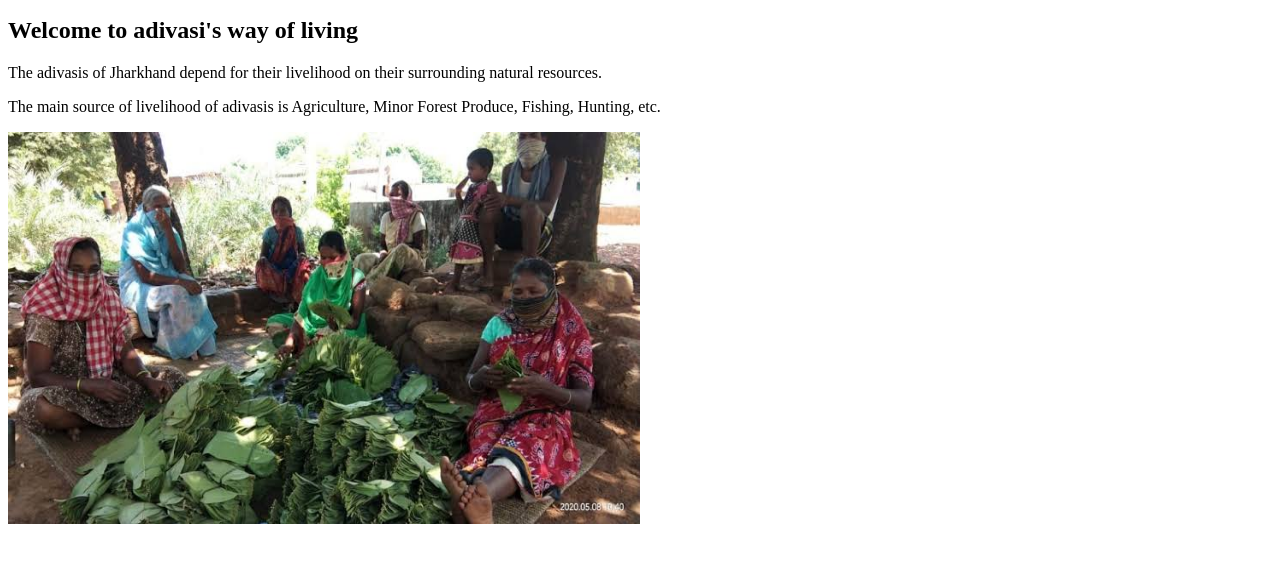
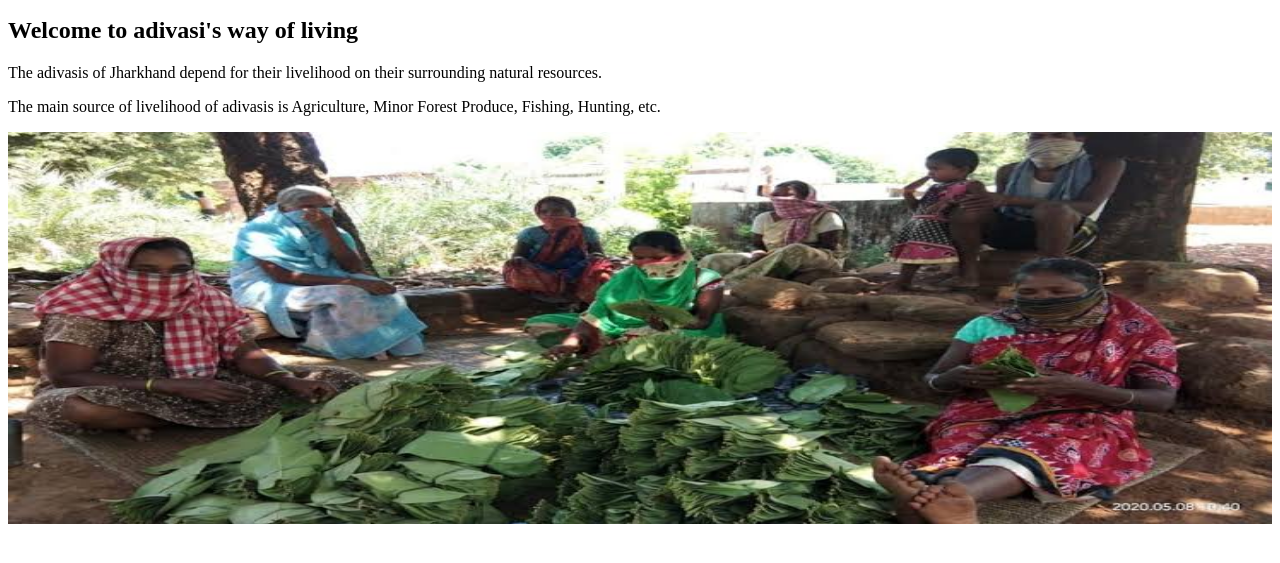
Before and after one commit to mahtoanup/Anup-Kumar-Mahto, a plain HTML site: page livelihood.html in a window 1280 px wide. Shown: the part 189-752 px from the top of the page. Drawn offline with Linux system fonts and the light colour scheme.

Commit message:
Update livelihood.html

```diff
--- a/livelihood.html
+++ b/livelihood.html
@@ -26,6 +26,6 @@ The adivasis of Jharkhand depend for their livelihood on their surrounding natur
 <p>
 The main source of livelihood of adivasis is Agriculture, Minor Forest Produce, Fishing, Hunting, etc.
 </p>
-<img src="img/livelihood.jpeg" width="50%" height="50%">
+<img src="img/livelihood.jpeg" width="100%" height="50%">
 </body>
 </html>
```
